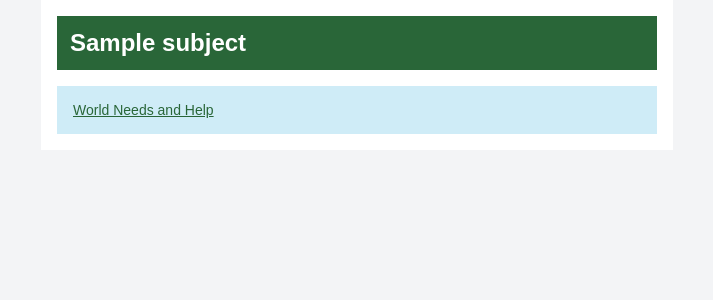
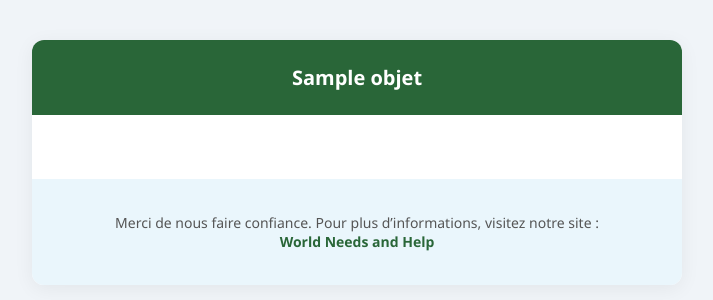
Before and after one commit to Fred-Mugisho/wnhelp-back, a Django app: template templates/mail_template.html in a window 1280 px wide. Shown: the top 300 px of the page, without its empty margins (283-996 px from the left). Run offline with Django 5.2, Linux system fonts and the light colour scheme; the template is opened without the code that fills it: most values are stand-ins (such as "Sample title", 1, 10 or a date in 2020); parts of the project's set-up code (start-up, migrations or seed data) failed here and were passed over.

Commit message:
Revision send mail
Signed-off-by: Fred-Mugisho <frederickmugisho228@gmail.com>

```diff
--- a/templates/mail_template.html
+++ b/templates/mail_template.html
@@ -5,48 +5,98 @@
 <head>
     <meta charset="UTF-8">
     <meta name="viewport" content="width=device-width, initial-scale=1.0">
-    <title>Email</title>
+    <title>Email - {{ objet }}</title>
     <style>
-        .bg-blue {
+        body {
+            font-family: 'Segoe UI', Tahoma, Geneva, Verdana, sans-serif;
+            background-color: #f0f4f8;
+            margin: 0;
+            padding: 0;
+        }
+
+        .email-wrapper {
+            max-width: 650px;
+            margin: 40px auto;
+            background-color: #ffffff;
+            border-radius: 12px;
+            box-shadow: 0 4px 20px rgba(0, 0, 0, 0.06);
+            overflow: hidden;
+        }
+
+        .email-header {
             background-color: #296638;
+            color: #ffffff;
+            padding: 24px;
+            text-align: center;
         }
-        .bg-footer {
-            background-color: #CFECF7;
+
+        .email-header h1 {
+            margin: 0;
+            font-size: 20px;
         }
-        .container {
-            width: 100%;
-            max-width: 600px;
-            margin: 0 auto;
-            padding: 16px;
-            background-color: white;
+
+        .email-body {
+            padding: 32px 24px;
+            font-size: 16px;
+            color: #333;
+            line-height: 1.6;
         }
-        .footer {
-            padding: 16px;
-            display: flex;
-            justify-content: space-between;
-            align-items: center;
-            background-color: #CFECF7;
+
+        .email-body p {
+            margin: 0 0 1em;
+        }
+
+        .email-footer {
+            background-color: #eaf6fc;
+            color: #555;
+            padding: 20px 24px;
+            text-align: center;
             font-size: 14px;
+        }
+
+        .email-footer a {
+            color: #296638;
+            text-decoration: none;
+            font-weight: bold;
+        }
+
+        .email-footer a:hover {
+            text-decoration: underline;
+        }
+
+        @media screen and (max-width: 480px) {
+            .email-body {
+                padding: 24px 16px;
+            }
+
+            .email-footer {
+                padding: 16px;
+            }
         }
     </style>
 </head>
 
-<body style="font-family: Arial, sans-serif; background-color: #f3f4f6; margin: 0; padding: 0;">
-    <div class="container">
-        <!-- Header section -->
-        <div style="background-color: #296638; padding: 13px;">
-            <span style="color: white; font-size: 24px; font-weight: bold;">{{ subject }}</span>
+<body>
+    <div class="email-wrapper">
+        <!-- Header -->
+        <div class="email-header">
+            <h1>{{ objet }}</h1>
         </div>
 
-        <!-- Message content -->
-        <p style="font-size: 16px; margin-bottom: 16px;">
-            {{ message }}
-        </p>
-        <div class="footer">
-            <a href="https://www.wnhelp.org" target="_blank" style="color: #296638;">World Needs and Help</a>
+        <!-- Content -->
+        <div class="email-body">
+            {{ message|safe }}
+        </div>
+
+        <!-- Footer -->
+        <div class="email-footer">
+            <p>
+                Merci de nous faire confiance. Pour plus d’informations, visitez notre site :
+                <br>
+                <a href="https://www.wnhelp.org" target="_blank">World Needs and Help</a>
+            </p>
         </div>
     </div>
-
 </body>
 
 </html>
--- a/wnhelp_api/tasks.py
+++ b/wnhelp_api/tasks.py
@@ -14,12 +14,13 @@ def send_mail_template_async(subject: str, message: str, destinateurs: list, fil
         if not destinateurs:
             raise ValueError("La liste des destinataires ne peut pas être vide.")
 
+        objet = subject
         from_email = settings.EMAIL_HOST_USER
-        subject = f"WNHelp - {subject}"
+        subject = f"WNHelp - {objet}"
 
         context = {
             'message': message,
-            'subject': subject,
+            'objet': objet,
         }
         html_render = render_to_string('mail_template.html', context)
 
--- a/wnhelp_back/settings.py
+++ b/wnhelp_back/settings.py
@@ -154,7 +154,9 @@ EMAIL_HOST = env.str('EMAIL_HOST')
 EMAIL_HOST_USER = env.str('EMAIL_HOST_USER')
 EMAIL_HOST_PASSWORD = env.str('EMAIL_HOST_PASSWORD')
 EMAIL_PORT = env.int('EMAIL_PORT')
-EMAIL_USE_TLS = env.bool('EMAIL_USE_TLS')
+EMAIL_USE_SSL = env.bool('EMAIL_USE_SSL')
+
+print(EMAIL_HOST, EMAIL_HOST_USER, EMAIL_HOST_PASSWORD, EMAIL_PORT, EMAIL_USE_SSL)
 
 STATIC_URL = 'static/'
 STATIC_ROOT = os.path.join(BASE_DIR, "staticfiles")
```
Also changed, not shown: users_manager/views.py (+25 -4 lines), wnhelp_api/models/articles.py (+15 -1 lines), wnhelp_api/views.py (+36 -4 lines), README.md, db.sqlite3.
